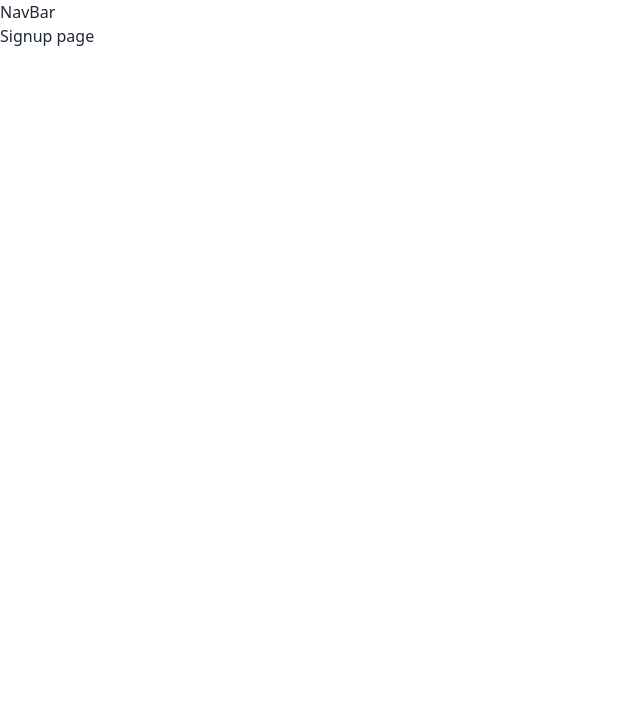
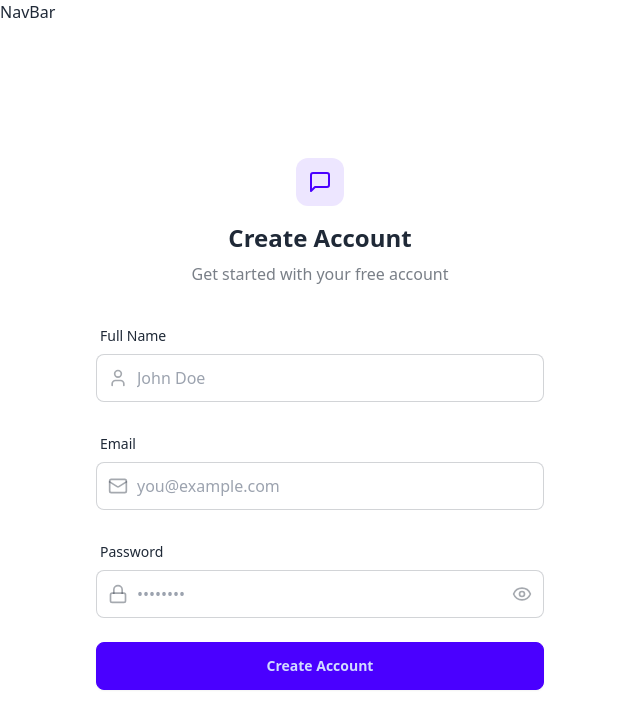
Before and after one commit to kitessafikadu/Meetme_MERN, a React (Vite) app in the folder frontend/: page /signup in a window 1280 px wide. Shown: the top 728 px of the page, without its empty margins (0-640 px from the left). Built offline with nearby package versions, Linux system fonts and the light colour scheme; no server answers.

Commit message:
Enhance SignUpPage with initial form structure and icons for user input fields

```diff
--- a/frontend/src/pages/SignUpPage.jsx
+++ b/frontend/src/pages/SignUpPage.jsx
@@ -1,4 +1,13 @@
 import { useState } from "react";
+import {
+  MessageSquare,
+  User,
+  Mail,
+  Lock,
+  EyeOff,
+  Eye,
+  Loader2,
+} from "lucide-react";
 
 import { useAuthStore } from "../store/useAuthStore";
 
@@ -18,7 +27,118 @@
     e.preventDefault();
   };
 
-  return <div className="min-h-screen grid lg:grid-cols-2">Signup page</div>;
+  return (
+    <div className="min-h-screen grid lg:grid-cols-2">
+      {/* left side */}
+      <div className="flex flex-col justify-center items-center p-6 sm:p-12">
+        <div className="w-full max-w-md space-y-8">
+          <div className="text-center mb-8">
+            {/* LOGO */}
+            <div className="flex flex-col items-center gap-2 group">
+              <div
+                className="size-12 rounded-xl bg-primary/10 flex items-center justify-center
+                group-hover:bg-primary/20 transition-colors"
+              >
+                <MessageSquare className="size-6 text-primary" />
+              </div>
+              <h1 className="text-2xl font-bold mt-2">Create Account</h1>
+              <p className="text-base-content/60">
+                Get started with your free account
+              </p>
+            </div>
+          </div>
+          {/* Add your form here */}
+          <form onSubmit={handleSubmit} className="space-y-6">
+            <div className="form-control">
+              <label className="label">
+                <span className="label-text font-medium">Full Name</span>
+              </label>
+              <div className="relative">
+                <div className="absolute inset-y-0 left-0 pl-3 flex items-center pointer-events-none">
+                  <User className="size-5 text-base-content/40" />
+                </div>
+                <input
+                  type="text"
+                  className={`input input-bordered w-full pl-10`}
+                  placeholder="John Doe"
+                  value={formData.fullName}
+                  onChange={(e) =>
+                    setFormData({ ...formData, fullName: e.target.value })
+                  }
+                />
+              </div>
+            </div>
+
+            <div className="form-control">
+              <label className="label">
+                <span className="label-text font-medium">Email</span>
+              </label>
+              <div className="relative">
+                <div className="absolute inset-y-0 left-0 pl-3 flex items-center pointer-events-none">
+                  <Mail className="size-5 text-base-content/40" />
+                </div>
+                <input
+                  type="email"
+                  className={`input input-bordered w-full pl-10`}
+                  placeholder="you@example.com"
+                  value={formData.email}
+                  onChange={(e) =>
+                    setFormData({ ...formData, email: e.target.value })
+                  }
+                />
+              </div>
+            </div>
+
+            <div className="form-control">
+              <label className="label">
+                <span className="label-text font-medium">Password</span>
+              </label>
+              <div className="relative">
+                <div className="absolute inset-y-0 left-0 pl-3 flex items-center pointer-events-none">
+                  <Lock className="size-5 text-base-content/40" />
+                </div>
+                <input
+                  type={showPassword ? "text" : "password"}
+                  className={`input input-bordered w-full pl-10`}
+                  placeholder="••••••••"
+                  value={formData.password}
+                  onChange={(e) =>
+                    setFormData({ ...formData, password: e.target.value })
+                  }
+                />
+                <button
+                  type="button"
+                  className="absolute inset-y-0 right-0 pr-3 flex items-center"
+                  onClick={() => setShowPassword(!showPassword)}
+                >
+                  {showPassword ? (
+                    <EyeOff className="size-5 text-base-content/40" />
+                  ) : (
+                    <Eye className="size-5 text-base-content/40" />
+                  )}
+                </button>
+              </div>
+            </div>
+
+            <button
+              type="submit"
+              className="btn btn-primary w-full"
+              disabled={isSigningUp}
+            >
+              {isSigningUp ? (
+                <>
+                  <Loader2 className="size-5 animate-spin" />
+                  Loading...
+                </>
+              ) : (
+                "Create Account"
+              )}
+            </button>
+          </form>
+        </div>
+      </div>
+    </div>
+  );
 };
 
 export default SignUpPage;
```
